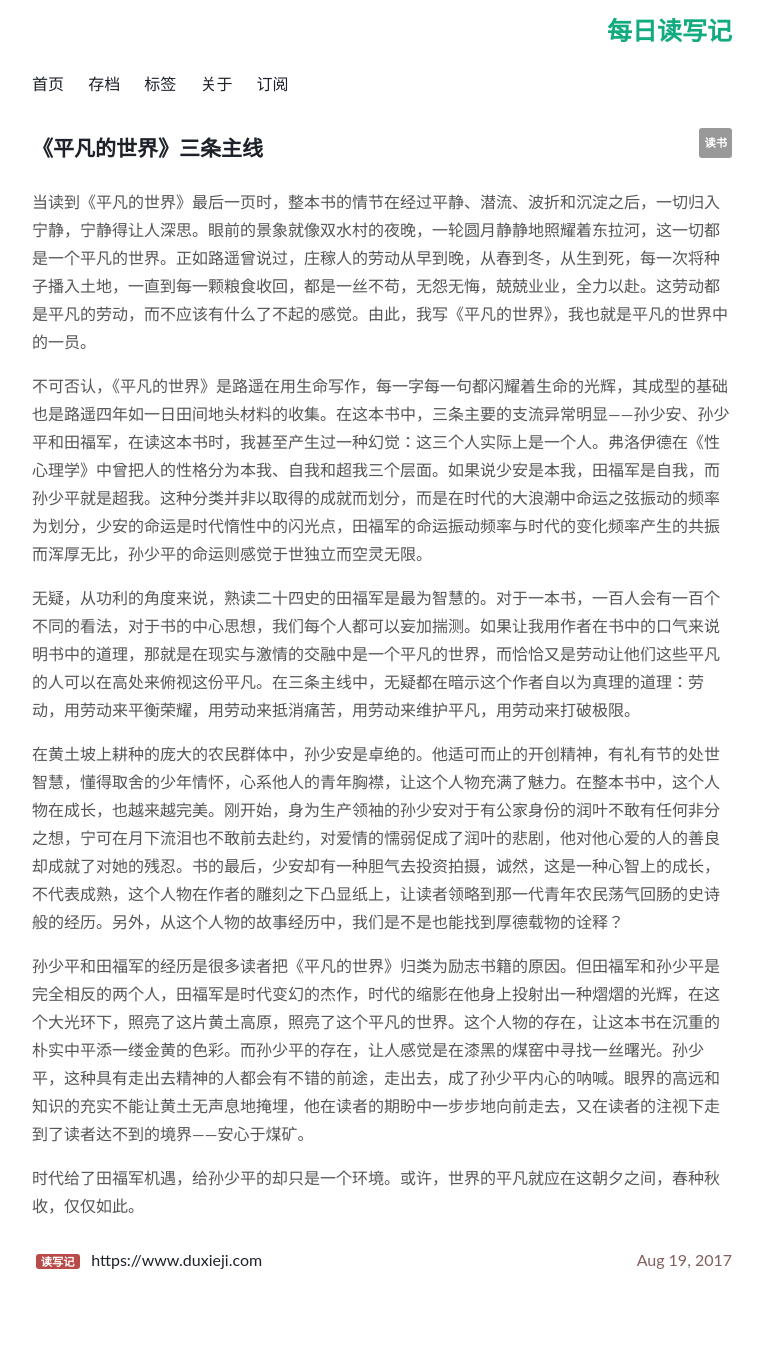
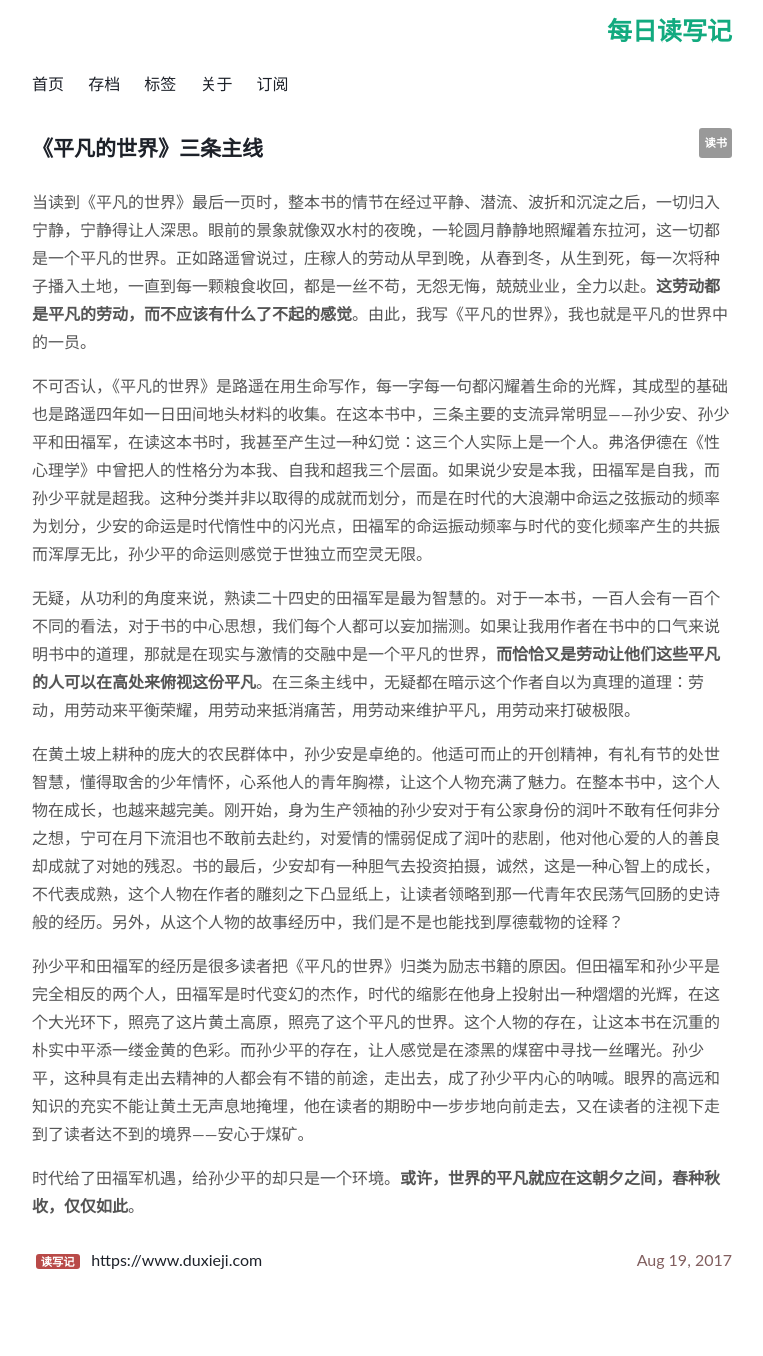
Before and after one commit to Turbo-Snail/ReadingCard, a Jekyll site: the page built from _posts/2017-08-19-OrdinaryWorld.md, in a window 1280 px wide. Shown: the whole page, without its empty margins (258-1021 px from the left). Built offline with Jekyll 4.4.1, drawn with Linux system fonts in a browser that asks for light colours; comment, search, counter and statistics services are not loaded.

```diff
--- a/_posts/2017-08-19-OrdinaryWorld.md
+++ b/_posts/2017-08-19-OrdinaryWorld.md
@@ -8,14 +8,14 @@ type: post
 published: true
 ---
 
-当读到《平凡的世界》最后一页时，整本书的情节在经过平静、潜流、波折和沉淀之后，一切归入宁静，宁静得让人深思。眼前的景象就像双水村的夜晚，一轮圆月静静地照耀着东拉河，这一切都是一个平凡的世界。正如路遥曾说过，庄稼人的劳动从早到晚，从春到冬，从生到死，每一次将种子播入土地，一直到每一颗粮食收回，都是一丝不苟，无怨无悔，兢兢业业，全力以赴。这劳动都是平凡的劳动，而不应该有什么了不起的感觉。由此，我写《平凡的世界》，我也就是平凡的世界中的一员。
+当读到《平凡的世界》最后一页时，整本书的情节在经过平静、潜流、波折和沉淀之后，一切归入宁静，宁静得让人深思。眼前的景象就像双水村的夜晚，一轮圆月静静地照耀着东拉河，这一切都是一个平凡的世界。正如路遥曾说过，庄稼人的劳动从早到晚，从春到冬，从生到死，每一次将种子播入土地，一直到每一颗粮食收回，都是一丝不苟，无怨无悔，兢兢业业，全力以赴。**这劳动都是平凡的劳动，而不应该有什么了不起的感觉**。由此，我写《平凡的世界》，我也就是平凡的世界中的一员。
 
 不可否认，《平凡的世界》是路遥在用生命写作，每一字每一句都闪耀着生命的光辉，其成型的基础也是路遥四年如一日田间地头材料的收集。在这本书中，三条主要的支流异常明显——孙少安、孙少平和田福军，在读这本书时，我甚至产生过一种幻觉：这三个人实际上是一个人。弗洛伊德在《性心理学》中曾把人的性格分为本我、自我和超我三个层面。如果说少安是本我，田福军是自我，而孙少平就是超我。这种分类并非以取得的成就而划分，而是在时代的大浪潮中命运之弦振动的频率为划分，少安的命运是时代惰性中的闪光点，田福军的命运振动频率与时代的变化频率产生的共振而浑厚无比，孙少平的命运则感觉于世独立而空灵无限。
 
-无疑，从功利的角度来说，熟读二十四史的田福军是最为智慧的。对于一本书，一百人会有一百个不同的看法，对于书的中心思想，我们每个人都可以妄加揣测。如果让我用作者在书中的口气来说明书中的道理，那就是在现实与激情的交融中是一个平凡的世界，而恰恰又是劳动让他们这些平凡的人可以在高处来俯视这份平凡。在三条主线中，无疑都在暗示这个作者自以为真理的道理：劳动，用劳动来平衡荣耀，用劳动来抵消痛苦，用劳动来维护平凡，用劳动来打破极限。
+无疑，从功利的角度来说，熟读二十四史的田福军是最为智慧的。对于一本书，一百人会有一百个不同的看法，对于书的中心思想，我们每个人都可以妄加揣测。如果让我用作者在书中的口气来说明书中的道理，那就是在现实与激情的交融中是一个平凡的世界，**而恰恰又是劳动让他们这些平凡的人可以在高处来俯视这份平凡**。在三条主线中，无疑都在暗示这个作者自以为真理的道理：劳动，用劳动来平衡荣耀，用劳动来抵消痛苦，用劳动来维护平凡，用劳动来打破极限。
 
 在黄土坡上耕种的庞大的农民群体中，孙少安是卓绝的。他适可而止的开创精神，有礼有节的处世智慧，懂得取舍的少年情怀，心系他人的青年胸襟，让这个人物充满了魅力。在整本书中，这个人物在成长，也越来越完美。刚开始，身为生产领袖的孙少安对于有公家身份的润叶不敢有任何非分之想，宁可在月下流泪也不敢前去赴约，对爱情的懦弱促成了润叶的悲剧，他对他心爱的人的善良却成就了对她的残忍。书的最后，少安却有一种胆气去投资拍摄，诚然，这是一种心智上的成长，不代表成熟，这个人物在作者的雕刻之下凸显纸上，让读者领略到那一代青年农民荡气回肠的史诗般的经历。另外，从这个人物的故事经历中，我们是不是也能找到厚德载物的诠释？
 
 孙少平和田福军的经历是很多读者把《平凡的世界》归类为励志书籍的原因。但田福军和孙少平是完全相反的两个人，田福军是时代变幻的杰作，时代的缩影在他身上投射出一种熠熠的光辉，在这个大光环下，照亮了这片黄土高原，照亮了这个平凡的世界。这个人物的存在，让这本书在沉重的朴实中平添一缕金黄的色彩。而孙少平的存在，让人感觉是在漆黑的煤窑中寻找一丝曙光。孙少平，这种具有走出去精神的人都会有不错的前途，走出去，成了孙少平内心的呐喊。眼界的高远和知识的充实不能让黄土无声息地掩埋，他在读者的期盼中一步步地向前走去，又在读者的注视下走到了读者达不到的境界——安心于煤矿。
 
-时代给了田福军机遇，给孙少平的却只是一个环境。或许，世界的平凡就应在这朝夕之间，春种秋收，仅仅如此。
+时代给了田福军机遇，给孙少平的却只是一个环境。**或许，世界的平凡就应在这朝夕之间，春种秋收，仅仅如此**。
```
